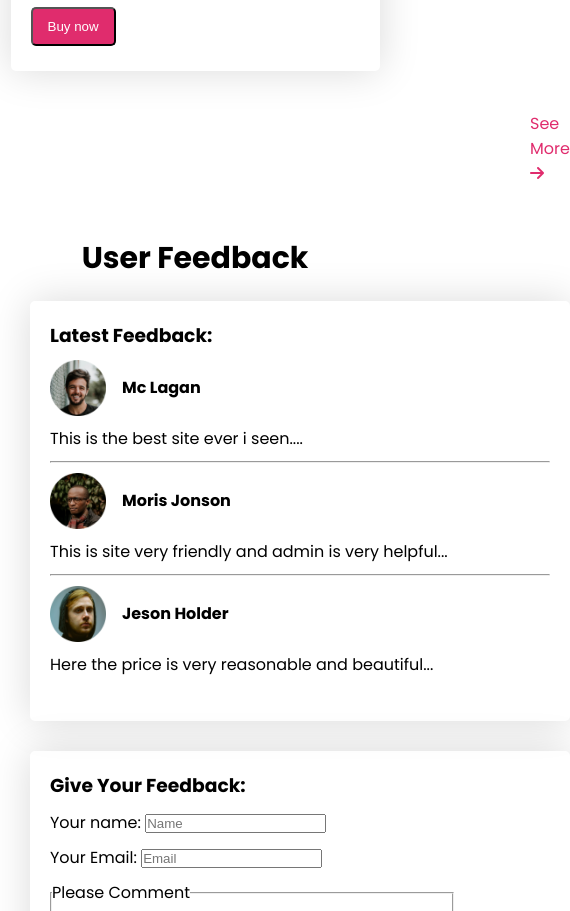
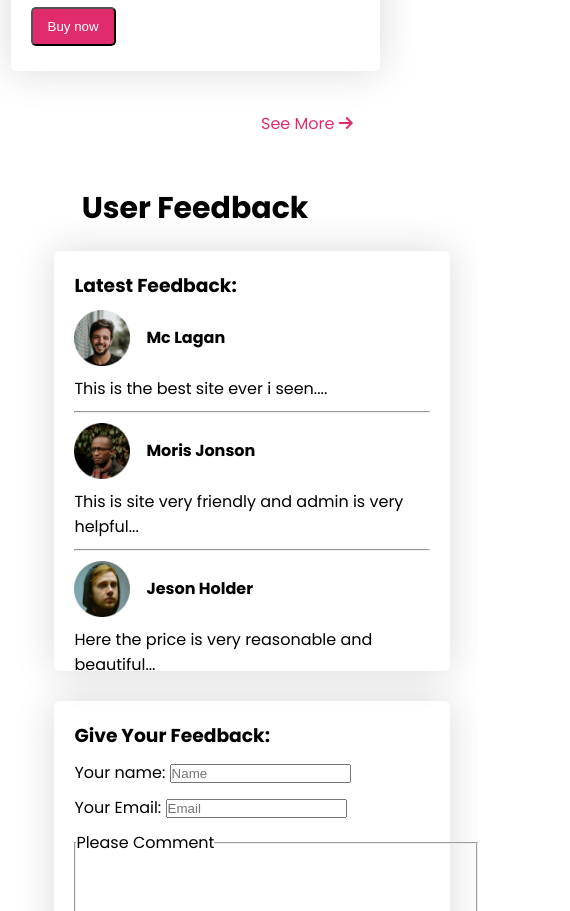
Before and after one commit to Biplob123121/assignment-2-influencer-gears, a plain HTML site: page index.html in a window 390 px wide. Shown: the part 5602-6513 px from the top of the page, 570 px wide, since content can reach past the window. Drawn offline with Linux system fonts and the light colour scheme.

Commit message:
final input for responsive

```diff
--- a/style.css
+++ b/style.css
@@ -139,7 +139,7 @@ body{
     grid-template-columns: repeat(2, 1fr);
 }
 .latest-feedback, .giving-feedback{
-    width: 500px;
+    width: 90%;
     height: 380px;
     margin: 0 auto;
     padding: 20px;
@@ -247,6 +247,12 @@ form> p, fieldset{
     #nav-bar:checked ~ .menu-item{
         transform: translateY(0);
     }
+    .latest-feedback, .giving-feedback{
+        width: 80%;
+    }
+    .see-more{
+        margin-left: 70%;
+    }
 
 }
 @media (max-width: 750px){
@@ -263,8 +269,6 @@ form> p, fieldset{
     .products{
         grid-template-columns: 1fr;
     }
-    .see-more{
-        margin-left: 500px;
-    }
+
 
 }
```
